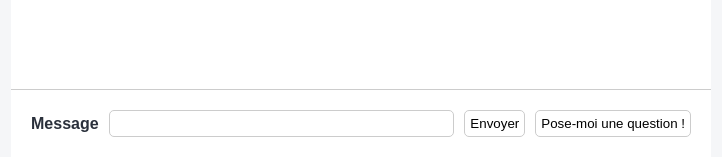
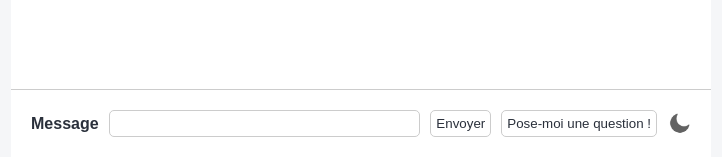
Before and after one commit to adcrry/hackathon, a Flask app: page / in a window 1280 px wide. Shown: the part 643-800 px from the top of the page, without its empty margins (279-1001 px from the left). Run offline with Flask 3, Linux system fonts and the light colour scheme; parts of the project's set-up code (start-up, migrations or seed data) failed here and were passed over.

Commit message:
add dark mode

```diff
--- a/static/style.css
+++ b/static/style.css
@@ -1,10 +1,21 @@
 :root {
+
   --body-background-color: #f5f6f8;
   --main-background-color: #ffffff;
   --main-color: #2a303b;
   --max-body-width: 700px;
   --border-color: #cccccc;
   --secondary-color: #fff6d3;
+  --loader-bullet-size: 6px;
+}
+
+.dark-theme{
+  --body-background-color: #1e1f24;
+  --main-background-color: #36333b;
+  --main-color: #ffffff;
+  --max-body-width: 700px;
+  --border-color: #9d90b5;
+  --secondary-color: #8a799c;
   --loader-bullet-size: 6px;
 }
 
@@ -76,6 +87,7 @@ body {
   border: 1px solid var(--border-color);
   border-radius: 5px;
   padding: 5px;
+  background-color: var(--main-background-color);
 }
 
 .button {
@@ -83,6 +95,7 @@ body {
   padding: 5px;
   border-radius: 5px;
   background-color: var(--main-background-color);
+  color: var(--main-color);
 }
 
 .button:hover,
@@ -93,6 +106,11 @@ body {
 
 .hidden {
   display: none;
+}
+
+#icon{
+  width: 24px;
+  cursor: pointer;
 }
 
 /* Loader code taken from https://loading.io/css/ */
--- a/templates/index.html
+++ b/templates/index.html
@@ -1,6 +1,7 @@
 <!DOCTYPE html>
 <html lang="fr">
   <head>
+
     <title>Mon A.I.de mémoire</title>
 
     <link
@@ -38,9 +39,23 @@
         <button type="button" class="button" id="question-button">
           Pose-moi une question !
         </button>
+        <img src="static/images/moon.png" id="icon">
+
       </form>
 
       <script src="{{ url_for('static', filename='prompt.js') }}"></script>
+
     </main>
+
+  <script>
+        var icon= document.getElementById("icon");
+
+        icon.onclick = function(){
+            document.body.classList.toggle("dark-theme");
+            if(document.body.classList.contains("dark-theme")){
+                  icon.src = "static/images/sun.png"
+            }else{ icon.src = "static/images/moon.png"}
+        }
+  </script>
   </body>
 </html>
```
Also changed, not shown: static/images/moon.png (added), static/images/sun.png (added).
